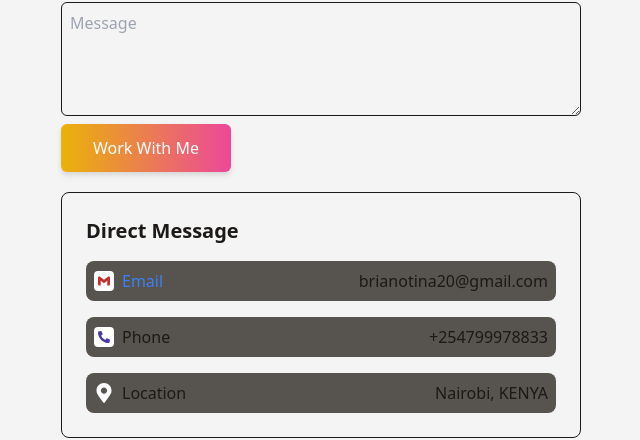
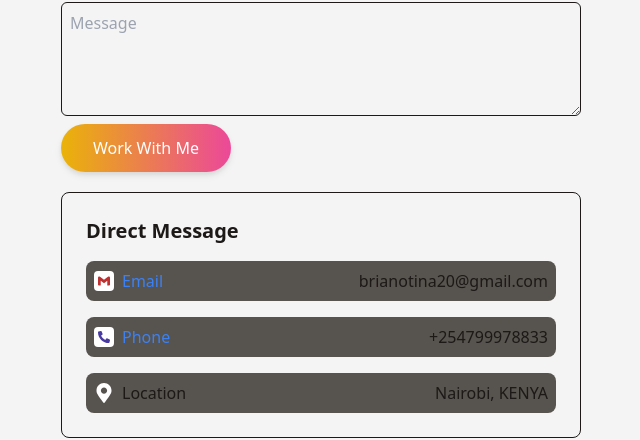
Before and after one commit to otinabrayo/brianotina-portfolio, a React (Vite) app: page / in a window 1280 px wide. Shown: the part 2856-3296 px from the top of the page, without its empty margins (319-959 px from the left). Built offline with nearby package versions, Linux system fonts and the light colour scheme.

Commit message:
contact- change

```diff
--- a/src/components/Contact.jsx
+++ b/src/components/Contact.jsx
@@ -38,9 +38,9 @@ function Contact() {
                />
                <button
                   type="submit"
-                  className="mb-5 transform transition-transform duration-400 hover:scale-[1.05]
+                  className="mb-5 transform transition-transform duration-400 hover:scale-[1.03]
                      cursor-pointer text-center inline-block px-8 py-3 w-max text-base
-                     font-medium rounded-md text-white bg-gradient-to-r from-yellow-500 to-pink-500
+                     font-medium rounded-3xl text-white bg-gradient-to-r from-yellow-500 to-pink-500
                      drop-shadow-md "
                >
                   Work With Me
@@ -54,9 +54,9 @@ function Contact() {
 
                {/* Email */}
                <a href="mailto:brianotina20@gmail.com">
-                  <div className="flex items-center justify-between bg-stone-600 rounded-lg p-2">
+                  <div className="hover:text-blue-300 transition-transform hover:bg-stone-500 hover:scale-[1.02] flex items-center justify-between bg-stone-600 rounded-lg p-2">
                      <div className="flex items-center gap-2">
-                        <SiGmail size={20} color="BF3131" className="bg-white rounded p-1"/>
+                        <SiGmail size={20} color="BF3131" className="bg-white rounded p-1" />
                         <span className='hover:underline text-blue-500'>Email</span>
                      </div>
                      <span>brianotina20@gmail.com</span>
@@ -64,13 +64,15 @@ function Contact() {
                </a>
 
                {/* Phone */}
-               <div className="flex items-center justify-between bg-stone-600 rounded-lg p-2">
-                  <div className="flex items-center gap-2">
-                  <FaPhoneAlt size={20} color="483AA0" className="bg-white rounded p-1"/>
+               <a href="tel:+254799978833">
+                  <div className="hover:text-blue-300 transition-transform hover:bg-stone-500 hover:scale-[1.02] flex items-center justify-between bg-stone-600 rounded-lg p-2 ">
+                     <div className="text-blue-500 flex items-center gap-2">
+                        <FaPhoneAlt size={20} color="483AA0" className="bg-white rounded p-1" />
                         <span>Phone</span>
                      </div>
                      <span>+254799978833</span>
                   </div>
+               </a>
 
                {/* Location */}
                <div className="flex items-center justify-between bg-stone-600 rounded-lg p-2">
@@ -89,8 +91,8 @@ function Contact() {
             <div className="flex flex-col gap-4">
 
                {/* LinkedIn */}
-               <a href="https://www.linkedin.com/in/brian-makau-3a93b6354?utm_source=share&utm_campaign=share_via&utm_content=profile&utm_medium=android_app" target="_blank" className="text-blue-500" >
-               <div className="flex items-center justify-between bg-stone-600 rounded-lg p-2">
+               <a href="https://www.linkedin.com/in/brian-makau-3a93b6354?utm_source=share&utm_campaign=share_via&utm_content=profile&utm_medium=android_app" target="_blank" className="text-blue-500 hover:text-blue-300" >
+                  <div className="transition-transform hover:bg-stone-500 hover:scale-[1.02] flex items-center justify-between bg-stone-600 rounded-lg p-2">
                      <div className="flex items-center gap-2">
                         <FaLinkedin size={20} color="#fff" className="bg-blue-800 p-1" />
                         <span className='hover:underline'>LinkedIn</span>
@@ -104,8 +106,8 @@ function Contact() {
                </a>
 
                {/* GitHub */}
-               <a href="https://github.com/otinabrayo" target="_blank" className="text-blue-500">
-                  <div className="flex items-center justify-between bg-stone-600 rounded-lg p-2">
+               <a href="https://github.com/otinabrayo" target="_blank" className="text-blue-500 hover:text-blue-300">
+                  <div className="transition-transform hover:bg-stone-500 hover:scale-[1.02] flex items-center justify-between bg-stone-600 rounded-lg p-2">
                      <div className="flex items-center gap-2">
                         <FaGithub size={20} color="#fff" />
                         <span className='hover:underline'>GitHub</span>
@@ -119,10 +121,10 @@ function Contact() {
                </a>
 
                {/* Twitter */}
-               <a href="https://x.com/JustOtina" target="_blank" className="text-blue-500">
-                  <div className="flex items-center justify-between bg-stone-600 rounded-lg p-2">
+               <a href="https://x.com/JustOtina" target="_blank" className="text-blue-500 hover:text-blue-300">
+                  <div className="transition-transform hover:bg-stone-500 hover:scale-[1.02] flex items-center justify-between bg-stone-600 rounded-lg p-2">
                      <div className="flex items-center gap-2">
-                        <FaXTwitter size={20} color="#fff" className="bg-black p-1 rounded"/>
+                        <FaXTwitter size={20} color="#fff" className="bg-black p-1 rounded" />
                         <span className='hover:underline'>formerly Twitter</span>
                      </div>
                      <p className="text-sm text-gray-300">
```
Lines whose indentation alone changed are shown as unchanged.
